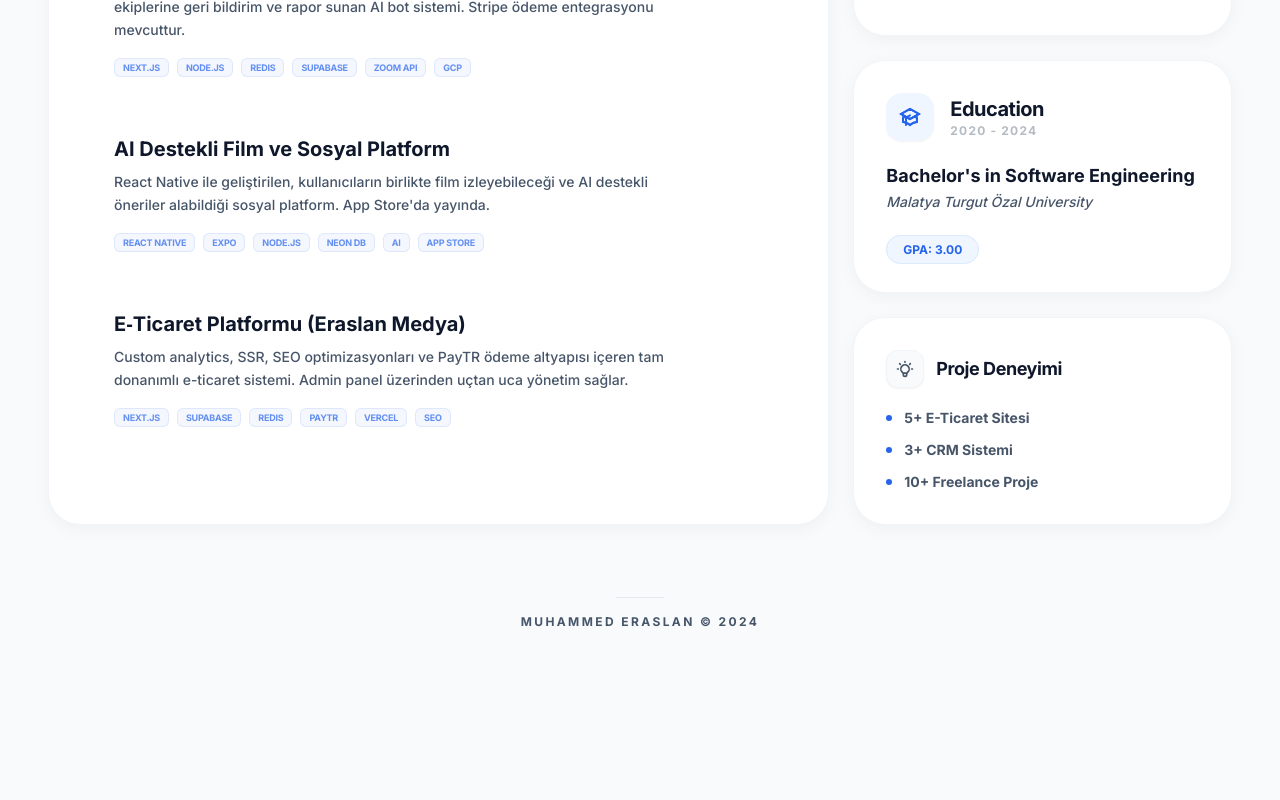
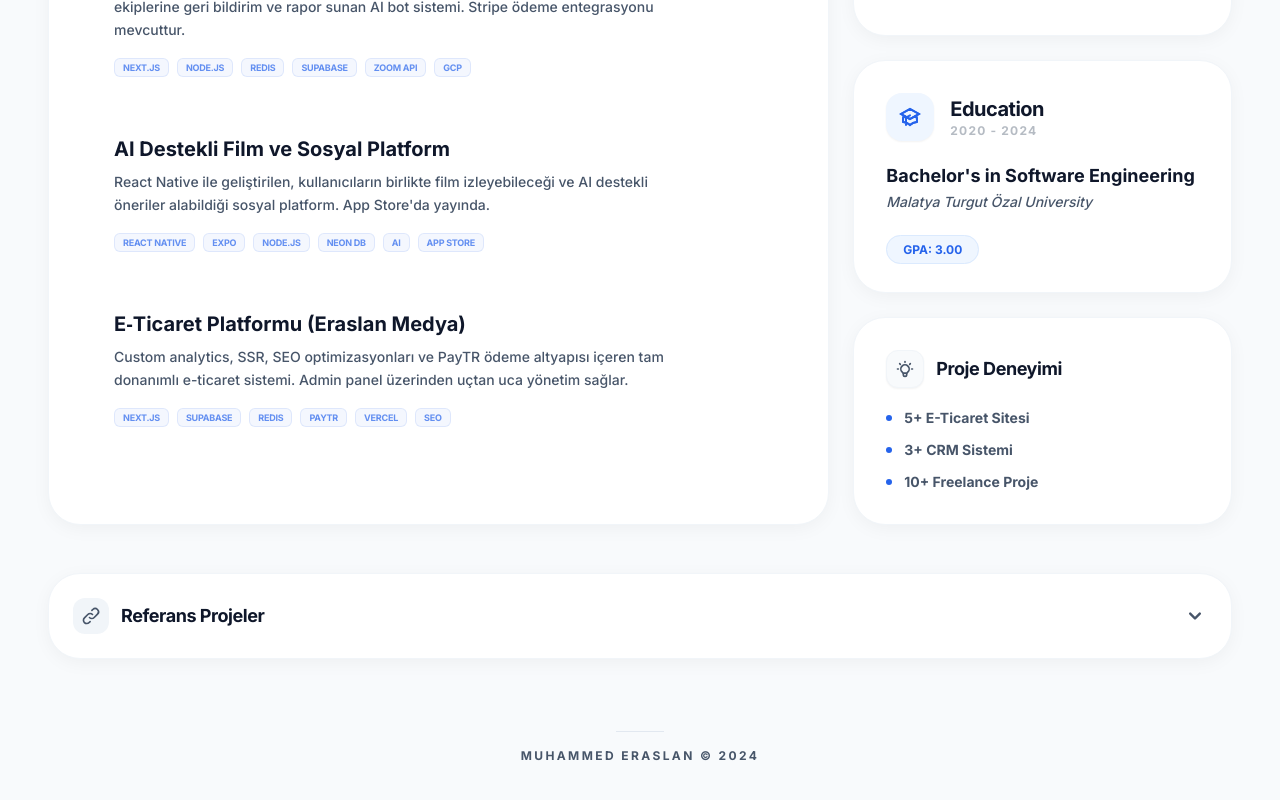
Before and after one commit to Muhammedersln/portfolio, a Next.js app: page / in a window 1280 px wide. Shown: the part 1146-1946 px from the top of the page. Before the commit the page ends 1872 px from the top, so only its background shows below. Built offline with nearby package versions, Linux system fonts and the light colour scheme.

Commit message:
feat: add interactive references project section to landing page

```diff
--- a/app/page.jsx
+++ b/app/page.jsx
@@ -7,6 +7,7 @@ import Contact from "@/components/Contact";
 import Education from "@/components/Education";
 import Stats from "@/components/Stats";
 import EmailCard from "@/components/EmailCard";
+import References from "@/components/References";
 import Footer from "@/components/Footer";
 import { motion } from "framer-motion";
 
@@ -61,11 +62,20 @@ export default function Home() {
           </motion.div>
         </div>
 
+        {/* References Section */}
+        <motion.div
+            initial={{ opacity: 0, y: 20 }}
+            animate={{ opacity: 1, y: 0 }}
+            transition={{ duration: 0.5, delay: 0.4 }}
+        >
+            <References />
+        </motion.div>
+
         {/* Bottom Section: Footer */}
         <motion.div
           initial={{ opacity: 0 }}
           animate={{ opacity: 1 }}
-          transition={{ duration: 0.5, delay: 0.4 }}
+          transition={{ duration: 0.5, delay: 0.5 }}
         >
           <Footer />
         </motion.div>
--- /dev/null
+++ b/components/References.jsx
@@ -0,0 +1,71 @@
+"use client";
+import React, { useState } from 'react';
+import { motion, AnimatePresence } from 'framer-motion';
+import { HiOutlineLink, HiChevronDown } from 'react-icons/hi';
+
+const References = () => {
+    const [isOpen, setIsOpen] = useState(false);
+
+    const links = [
+        { name: "Projemax", url: "https://www.projemax.net/" },
+        { name: "Fortis Film", url: "https://fortisfilm.com/" },
+        { name: "Güzellik Salonu Demo", url: "https://eraslanguzelliksalonudemo.vercel.app/" },
+        { name: "Avukatlık Demo", url: "https://eraslanavukatlikdemo.vercel.app/" },
+        { name: "Hawali.co", url: "https://www.hawali.co/" },
+        { name: "Luxury House Kuyumcu", url: "https://luxuryhousekuyumcu.com/" },
+        { name: "Diyetisyen Demo", url: "https://xwebicadiyetisyen.vercel.app/" }
+    ];
+
+    return (
+        <div className="w-full max-w-[1200px] mx-auto mt-6">
+            <button
+                onClick={() => setIsOpen(!isOpen)}
+                className="w-full bg-white rounded-bento p-6 border border-slate-100 shadow-bentoShadow flex items-center justify-between hover:bg-slate-50 transition-all group"
+            >
+                <div className="flex items-center gap-3">
+                    <div className="p-2 rounded-xl bg-slate-100 text-third group-hover:bg-secondary group-hover:text-white transition-all">
+                        <HiOutlineLink className="text-xl" />
+                    </div>
+                    <span className="text-lg font-bold text-primary tracking-tight">Referans Projeler</span>
+                </div>
+                <motion.div
+                    animate={{ rotate: isOpen ? 180 : 0 }}
+                    transition={{ duration: 0.3 }}
+                >
+                    <HiChevronDown className="text-2xl text-third" />
+                </motion.div>
+            </button>
+
+            <AnimatePresence>
+                {isOpen && (
+                    <motion.div
+                        initial={{ height: 0, opacity: 0 }}
+                        animate={{ height: "auto", opacity: 1 }}
+                        exit={{ height: 0, opacity: 0 }}
+                        transition={{ duration: 0.3, ease: "easeInOut" }}
+                        className="overflow-hidden"
+                    >
+                        <div className="grid grid-cols-1 md:grid-cols-2 lgl:grid-cols-3 gap-4 mt-4 p-4">
+                            {links.map((link, index) => (
+                                <a
+                                    key={index}
+                                    href={link.url}
+                                    target="_blank"
+                                    rel="noopener noreferrer"
+                                    className="p-4 rounded-2xl bg-white border border-slate-100 shadow-sm flex items-center justify-between hover:border-secondary/20 hover:bg-secondary/5 transition-all group"
+                                >
+                                    <span className="text-sm font-bold text-third group-hover:text-primary transition-colors">
+                                        {link.name}
+                                    </span>
+                                    <span className="text-xs text-third/40 group-hover:text-secondary transition-colors">&rarr;</span>
+                                </a>
+                            ))}
+                        </div>
+                    </motion.div>
+                )}
+            </AnimatePresence>
+        </div>
+    );
+};
+
+export default References;
```
